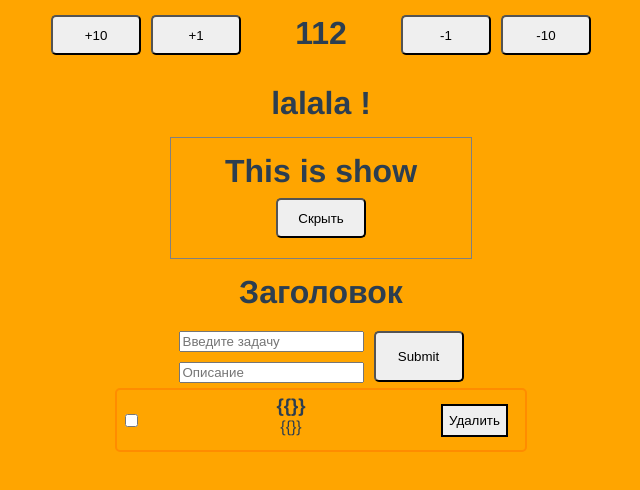
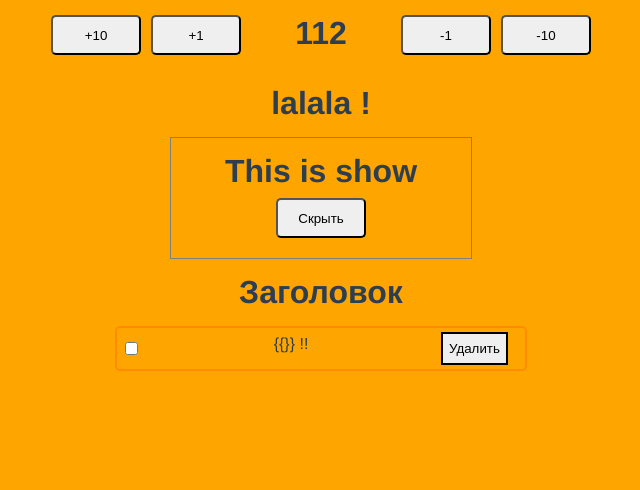
Before and after one commit to Longraf/vue-cli-learning, a Vue app: page / in a window 1280 px wide. Shown: the top 490 px of the page, without its empty margins (319-959 px from the left). Built offline with nearby package versions, Linux system fonts and the light colour scheme.

Commit message:
only one task component render

```diff
--- a/src/App.vue
+++ b/src/App.vue
@@ -21,7 +21,7 @@
 <!--      </div>-->
 <!--      <button class="task__btn-delete" @click="deleteTask(item)">Удалить</button>-->
 <!--    </div>-->
-    <MyTask/>
+    <MyTask v-bind:tasks="tasks" />
 
   </div>
 </template>
--- a/src/components/MyTask.vue
+++ b/src/components/MyTask.vue
@@ -1,30 +1,22 @@
-<template >
-    <div>
-        <div class="input-value">
-            <div class="input-value__wrapper">
-                <input type="text" placeholder="Введите задачу">
-                <input type="text" placeholder="Описание">
-            </div>
-            <input class="btn__submit btn__default btn__default--h51" type="submit">
+<template v-for="item in tasks">
+    <div class='task'>
+        <input type="checkbox">
+        <div class="task__wrapper">
+            <h3 class="task__caption">{{item}}</h3>
+            <p class="task__text">{{}}  !!</p>
         </div>
-        <div class='task'>
-            <input type="checkbox">
-            <div class="task__wrapper">
-                <h3 class="task__caption">{{}}</h3>
-                <p class="task__text">{{}}</p>
-            </div>
-            <button class="task__btn-delete">Удалить</button>
-        </div>
+        <button class="task__btn-delete">Удалить</button>
     </div>
 </template>
 
 <script>
     export default {
         name: 'MyTask',
-        // props: {
-        //     tasks: Array,
-        //     newTask: Object
-        // },
+        props: {
+            tasks: Array,
+            // newTask: Object
+        },
+
         // methods: {
         //     deleteTask(task){
         //         this.tasks.splice(this.tasks.indexOf(task),1)
```
